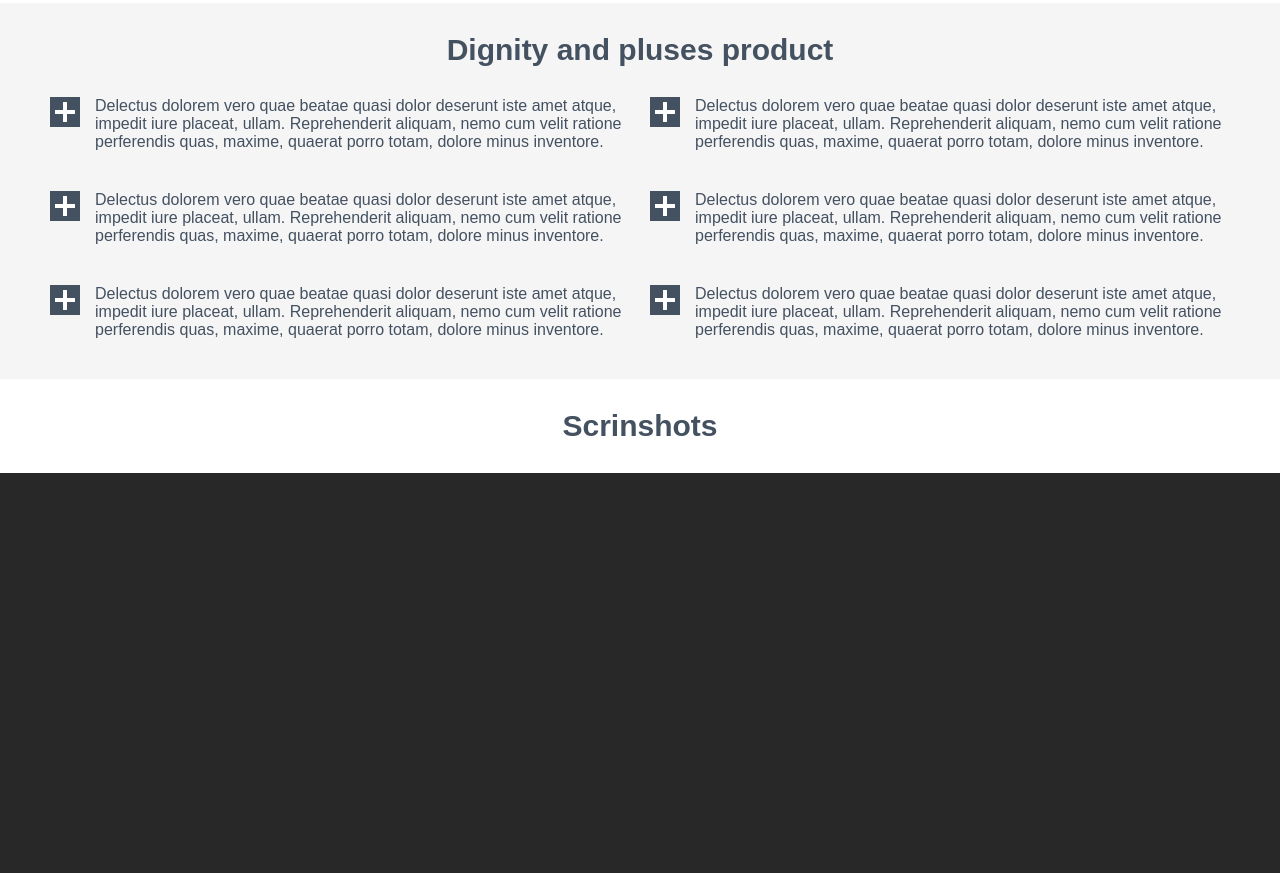
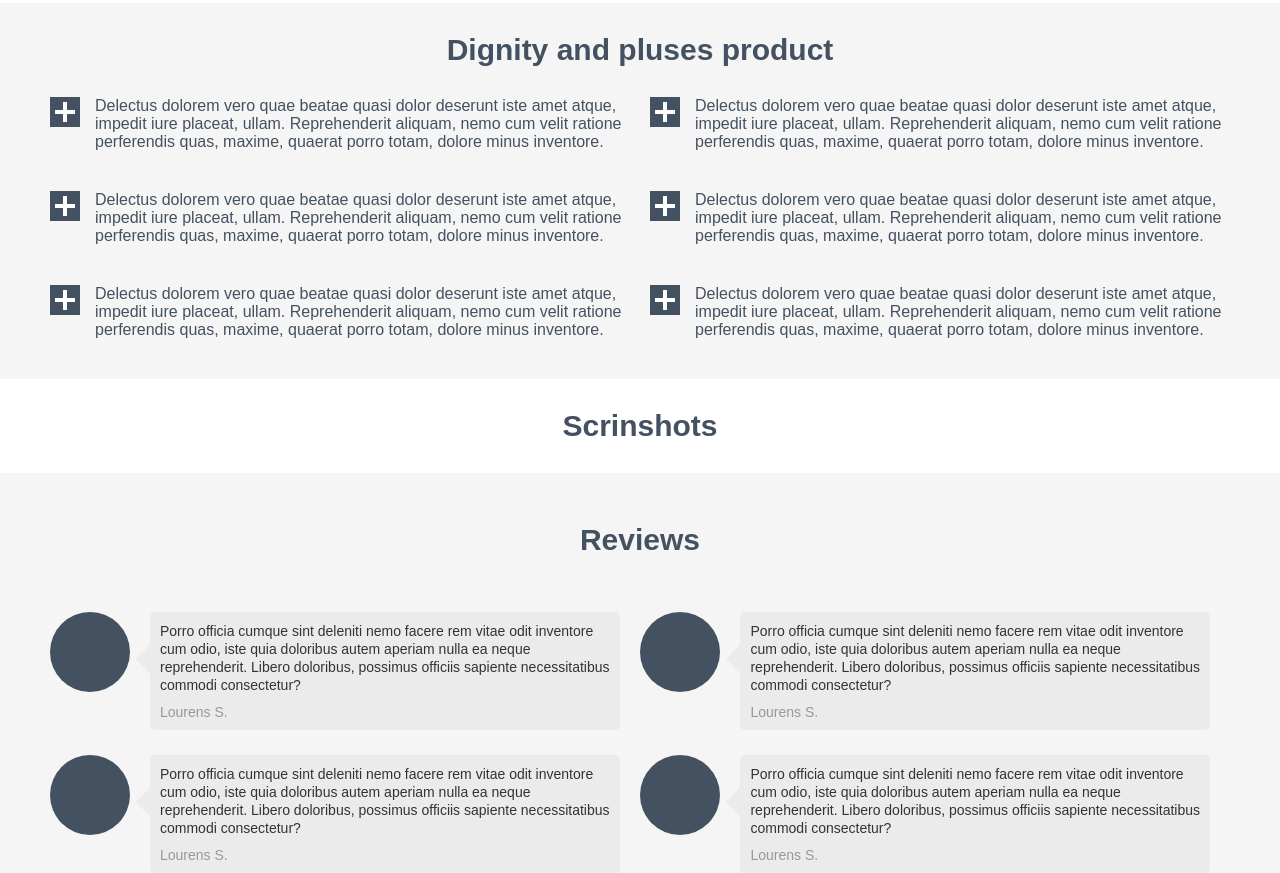
Before and after one commit to KulDim/Product, a plain HTML site: page index.html in a window 1280 px wide. Shown: the part 706-1579 px from the top of the page. Before the commit the page ends 1179 px from the top, so only its background shows below. Drawn offline with Linux system fonts and the light colour scheme.

Commit message:
scrinshots

```diff
--- a/CSS/main.css
+++ b/CSS/main.css
@@ -96,3 +96,53 @@ li{list-style-type: none;}
     padding: 30px 0px;
 }
 /* end scrinshots */
+/* reviews */
+.reviews-content{
+    background-color: #f5f5f5;
+}
+.reviews-content h2{
+    font-size: 30px;
+    color: #445161;
+    text-align: center;
+    padding-top: 50px;
+    padding-bottom: 30px;
+}
+.reviews-block{
+    margin-top: 25px;
+    display: inline-block;
+    margin-right: 16px;
+}
+.circle{
+    width: 80px;
+    height: 80px;
+    border-radius: 50%;
+    background-color: #445161;
+    position: absolute;
+}
+.block-content{
+    margin-left: 100px;
+    width: 450px;
+    background-color: #ebebeb;
+    padding: 10px;
+    border-radius: 5px;
+    font-weight: 500;
+}
+.cube{
+    position: absolute;
+    width: 20px;
+    height: 20px;
+    background-color: #ebebeb;
+    transform: rotate(45deg);
+    margin-left: -20px;
+    margin-top: 27px;
+}
+.block-content span{
+    font-size: 14px;
+    color: #333333;
+}
+.signature{
+    margin-top: 10px;
+    font-size: 14px;
+    color: #989898;
+}
+/* end reviews */
--- a/index.html
+++ b/index.html
@@ -88,5 +88,68 @@
 
     </div>
     <!-- end scrinshots -->
+    <!-- reviews -->
+    <div class="reviews-content wrapper">
+        <h2>Reviews</h2>
+
+        <div class="reviews-block">
+            <div class="circle"></div>
+            <div class="block-content">
+                <div class="cube"></div>
+                <span>
+                    Porro officia cumque sint deleniti nemo facere rem vitae odit inventore
+                    cum odio, iste quia doloribus autem aperiam nulla ea neque reprehenderit.
+                    Libero doloribus, possimus officiis sapiente necessitatibus commodi consectetur?
+                </span>
+                <div class="signature">Lourens S.</div>
+            </div>
+        </div>
+        <div class="reviews-block">
+            <div class="circle"></div>
+            <div class="block-content">
+                <div class="cube"></div>
+                <span>
+                    Porro officia cumque sint deleniti nemo facere rem vitae odit inventore
+                    cum odio, iste quia doloribus autem aperiam nulla ea neque reprehenderit.
+                    Libero doloribus, possimus officiis sapiente necessitatibus commodi consectetur?
+                </span>
+                <div class="signature">Lourens S.</div>
+            </div>
+        </div>
+        <div class="reviews-block">
+            <div class="circle"></div>
+            <div class="block-content">
+                <div class="cube"></div>
+                <span>
+                    Porro officia cumque sint deleniti nemo facere rem vitae odit inventore
+                    cum odio, iste quia doloribus autem aperiam nulla ea neque reprehenderit.
+                    Libero doloribus, possimus officiis sapiente necessitatibus commodi consectetur?
+                </span>
+                <div class="signature">Lourens S.</div>
+            </div>
+        </div>
+        <div class="reviews-block">
+            <div class="circle"></div>
+            <div class="block-content">
+                <div class="cube"></div>
+                <span>
+                    Porro officia cumque sint deleniti nemo facere rem vitae odit inventore
+                    cum odio, iste quia doloribus autem aperiam nulla ea neque reprehenderit.
+                    Libero doloribus, possimus officiis sapiente necessitatibus commodi consectetur?
+                </span>
+                <div class="signature">Lourens S.</div>
+            </div>
+        </div>
+    </div>
+    <!-- end reviews -->
+    <!-- buy it now -->
+
+    <!-- end buy it now -->
+    <!-- contacts -->
+
+    <!-- end contacts -->
+    <!-- footer -->
+
+    <!-- end footer -->
 </body>
 </html>
```
